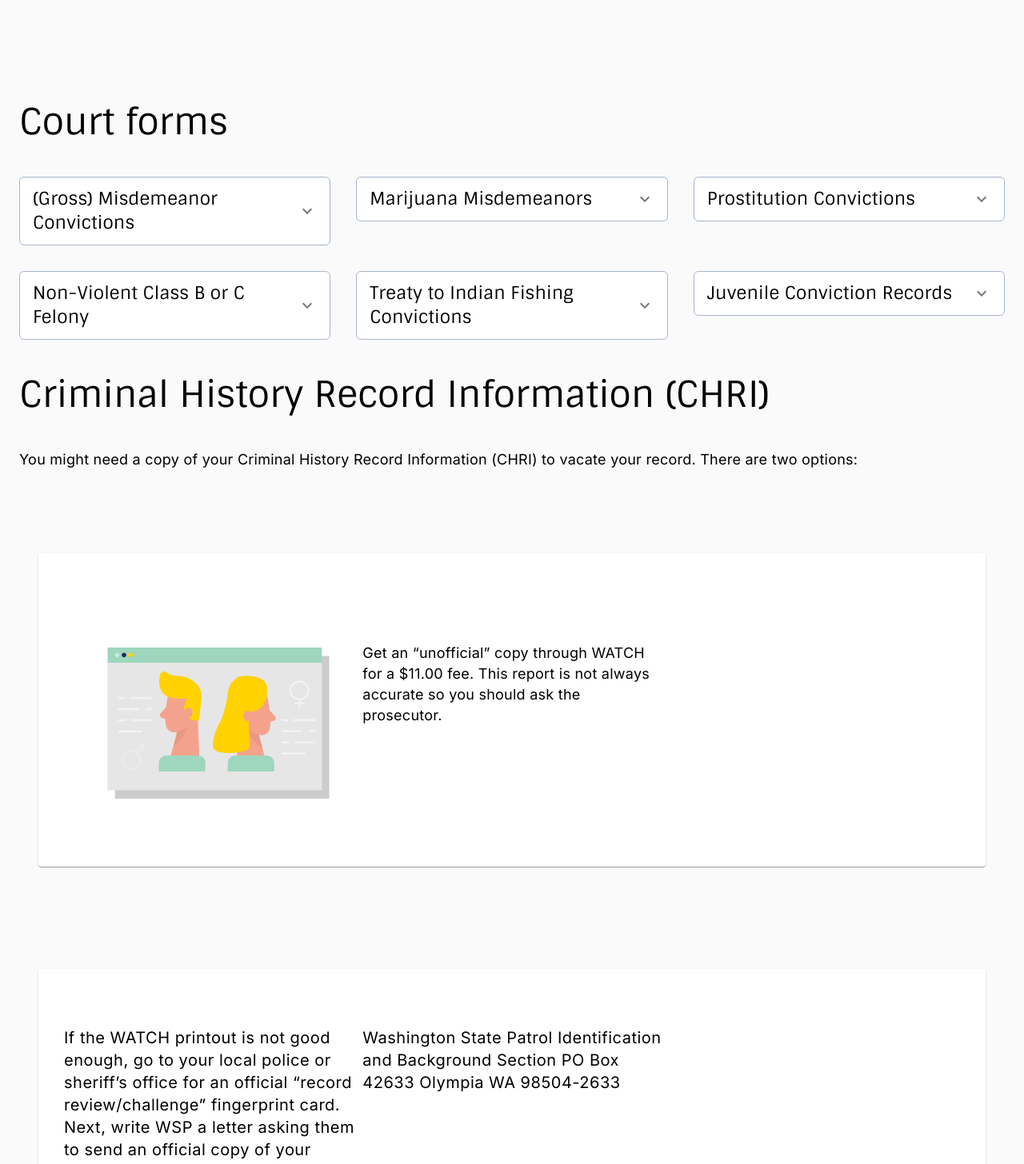
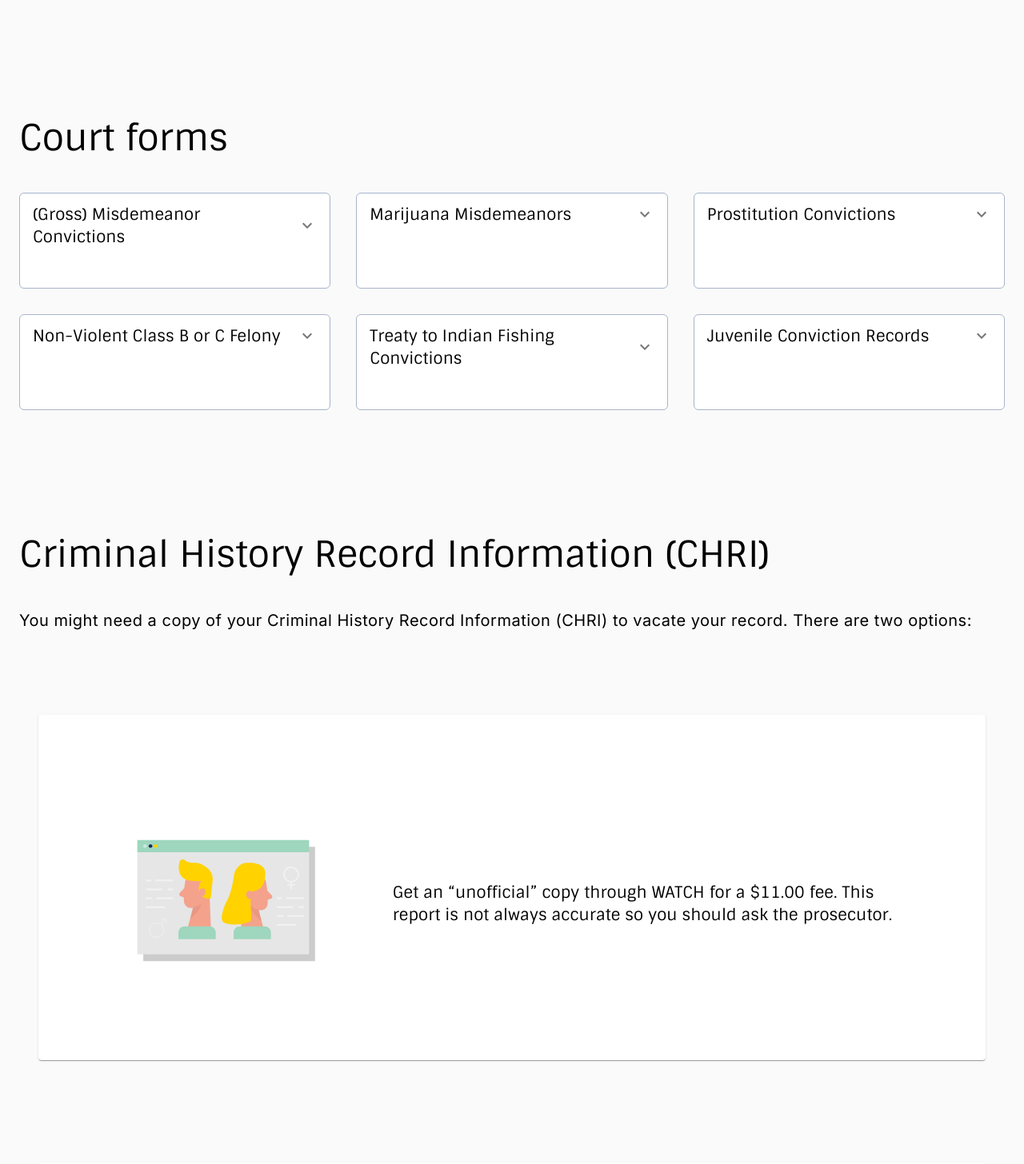
Before and after one commit to openseattle/clearviction-v1, a React (Create React App) app: page /get-started in a window 1280 px wide. Shown: the part 1330-2786 px from the top of the page at 80% size. Built offline with nearby package versions, Linux system fonts and the light colour scheme.

Commit message:
CSS updated

```diff
--- a/src/Components/DropdownCard.jsx
+++ b/src/Components/DropdownCard.jsx
@@ -17,9 +17,13 @@ function a11yProps(index) {
 const DropdownCard = ({ cardData }) => {
   return (
     <div aria-label="info-accordion">
-      <Accordion key={cardData.summary} elevation={0}>
+      <Accordion
+        key={cardData.summary}
+        elevation={0}
+        className={cardData.class}
+      >
         <AccordionSummary expandIcon={<ExpandMore />} {...a11yProps}>
-          <Typography variant="subtitle1">{cardData.summary}</Typography>
+          <Typography variant="subtitle2">{cardData.summary}</Typography>
         </AccordionSummary>
         <AccordionDetails>
           <Box display="block">{cardData.details}</Box>
--- a/src/Components/Theme.jsx
+++ b/src/Components/Theme.jsx
@@ -11,7 +11,7 @@ const Theme = createTheme({
       light: "#A7B5CC",
       main: "#4E6C99",
       dark: "#2F3554",
-      contrastText: "#ffffff",
+      contrastText: "#FAFAFA",
     },
     secondary: {
       light: "#FFEEA3",
@@ -40,7 +40,7 @@ const Theme = createTheme({
     fontFamily: bodyFontFamily,
     h2: {
       fontFamily: headingFontFamily,
-      fontWeight: "normal",
+      fontWeight: "700",
       fontSize: "56px",
       letterSpacing: "-0.5px",
       lineHeight: "72px",
@@ -80,7 +80,7 @@ const Theme = createTheme({
       letterSpacing: "0.15px",
       lineHeight: "30px",
     },
-    subtitile2: {
+    subtitle2: {
       fontFamily: headingFontFamily,
       fontWeight: "normal",
       fontSize: "20px",
--- a/src/Pages/GetStartedPage.jsx
+++ b/src/Pages/GetStartedPage.jsx
@@ -2,12 +2,13 @@ import teamBuilding from "../Assets/team_building.svg";
 import human from "../Assets/human.svg";
 import { AccountBalance, DateRange, History } from "@material-ui/icons";
 
-import { Box, Container, Grid, Typography } from "@material-ui/core";
+import { Box, Container, Grid, Typography, Paper } from "@material-ui/core";
 import { useGetStartedStyles } from "../Styles/useGetStartedStyles";
 import { RedesignButtonPrimary } from "../ui-kit/RedesignButtonPrimary";
 import ResponsiveJumpButtonGroup from "../Components/ResponsiveJumpButtonGroup";
 import ContentSection from "../Components/ContentSection";
 import DropdownCard from "../Components/DropdownCard";
+import Theme from "../Components/Theme";
 
 const GetStartedPage = () => {
   const classes = useGetStartedStyles();
@@ -15,90 +16,101 @@ const GetStartedPage = () => {
     courtForms1: {
       summary: "(Gross) Misdemeanor Convictions",
       details: (
-        <Typography className={classes.contentTextStyle}>
+        <Typography className={classes.colorfulContentTextStyle}>
           comming soon
         </Typography>
       ),
+      class: classes.dropDown,
     },
     courtForms2: {
       summary: "Marijuana Misdemeanors",
       details: (
-        <Typography className={classes.contentTextStyle}>
+        <Typography className={classes.colorfulContentTextStyle}>
           comming soon
         </Typography>
       ),
+      class: classes.dropDown,
     },
     courtForms3: {
       summary: "Prostitution Convictions",
       details: (
-        <Typography className={classes.contentTextStyle}>
+        <Typography className={classes.colorfulContentTextStyle}>
           comming soon
         </Typography>
       ),
+      class: classes.dropDown,
     },
     courtForms4: {
       summary: "Non-Violent Class B or C Felony",
       details: (
-        <Typography className={classes.contentTextStyle}>
+        <Typography className={classes.colorfulContentTextStyle}>
           comming soon
         </Typography>
       ),
+      class: classes.dropDown,
     },
     courtForms5: {
       summary: "Treaty to Indian Fishing Convictions",
       details: (
-        <Typography className={classes.contentTextStyle}>
+        <Typography className={classes.colorfulContentTextStyle}>
           comming soon
         </Typography>
       ),
+      class: classes.dropDown,
     },
     courtForms6: {
       summary: "Juvenile Conviction Records",
       details: (
-        <Typography className={classes.contentTextStyle}>
+        <Typography className={classes.colorfulContentTextStyle}>
           comming soon
         </Typography>
       ),
+      class: classes.dropDown,
     },
     legalAid1: {
       summary: "Assistance for Pro Se Patrons",
       details: (
-        <Typography className={classes.contentTextStyle}>
+        <Typography className={classes.colorfulContentTextStyle}>
           comming soon
         </Typography>
       ),
+      class: classes.dropDown,
     },
     legalAid2: {
       summary: "Assistance for Adults",
       details: (
-        <Typography className={classes.contentTextStyle}>
+        <Typography className={classes.colorfulContentTextStyle}>
           comming soon
         </Typography>
       ),
+      class: classes.dropDown,
     },
     legalAid3: {
       summary: "Assistance for Juveniles",
       details: (
-        <Typography className={classes.contentTextStyle}>
+        <Typography className={classes.colorfulContentTextStyle}>
           comming soon
         </Typography>
       ),
+      class: classes.dropDown,
     },
     financialAid1: {
       summary: "Legal Financial Obligations (LFOs)",
       details: (
-        <Typography className={classes.contentTextStyle}>
+        <Typography className={classes.colorfulContentTextStyle}>
           comming soon
         </Typography>
       ),
+      class: classes.dropDown,
     },
     financialAid2: {
       summary: "Court Fees",
       details: (
-        <Typography className={classes.contentTextStyle}>
+        <Typography className={classes.colorfulContentTextStyle}>
           comming soon
         </Typography>
       ),
+      class: classes.dropDown,
     },
   };
 
@@ -115,9 +127,8 @@ const GetStartedPage = () => {
                 className={classes.contentTextStyle}
                 variant="subtitle1"
               >
-                If you have convictions in Washington you can check your
-                eligibility to vacate your conviction for free in less than 10
-                minutes!
+                Vacate your conviction in the state of Washington by following
+                these 4 steps!
               </Typography>
               <Box paddingTop={12} className={classes.buttonBoxStyle}>
                 <RedesignButtonPrimary href={"#"}>
@@ -128,7 +139,7 @@ const GetStartedPage = () => {
             <Grid item xs={12} sm={6}>
               <img
                 src={teamBuilding}
-                className={classes.iconStyle}
+                className={classes.imageStyle}
                 alt="two people working together on a puzzle"
               ></img>
             </Grid>
@@ -163,7 +174,7 @@ const GetStartedPage = () => {
 
           <Typography
             className={classes.contentTextStyle}
-            variant="body2"
+            variant="body1"
             align="left"
           >
             Gathering documents is the first step in the process. This includes
@@ -172,7 +183,7 @@ const GetStartedPage = () => {
             Record Information (CHRI).
           </Typography>
         </Box>
-        <Box>
+        <Box className={classes.regularContainer}>
           <Typography
             className={classes.headingStyle}
             variant="h3"
@@ -181,39 +192,40 @@ const GetStartedPage = () => {
             Court forms
           </Typography>
           <Grid container spacing={4} columns={{ xs: 4 }}>
-            <Grid item xs={2} sm={4} md={4}>
+            <Grid item xs={12} sm={4}>
               <DropdownCard
+                className={classes.regularContainer}
                 cardData={dropdownCardData.courtForms1}
               ></DropdownCard>
             </Grid>
-            <Grid item xs={2} sm={4} md={4}>
+            <Grid item xs={12} sm={4}>
               <DropdownCard
                 cardData={dropdownCardData.courtForms2}
               ></DropdownCard>
             </Grid>
-            <Grid item xs={2} sm={4} md={4}>
+            <Grid item xs={12} sm={4}>
               <DropdownCard
                 cardData={dropdownCardData.courtForms3}
               ></DropdownCard>
             </Grid>
-            <Grid item xs={2} sm={4} md={4}>
+            <Grid item xs={12} sm={4}>
               <DropdownCard
                 cardData={dropdownCardData.courtForms4}
               ></DropdownCard>
             </Grid>
-            <Grid item xs={2} sm={4} md={4}>
+            <Grid item xs={12} sm={4}>
               <DropdownCard
                 cardData={dropdownCardData.courtForms5}
               ></DropdownCard>
             </Grid>
-            <Grid item xs={2} sm={4} md={4}>
+            <Grid item xs={12} sm={4}>
               <DropdownCard
                 cardData={dropdownCardData.courtForms6}
               ></DropdownCard>
             </Grid>
           </Grid>
         </Box>
-        <Box>
+        <Box className={classes.regularContainer}>
           <Typography
             className={classes.headingStyle}
             variant="h3"
@@ -223,25 +235,30 @@ const GetStartedPage = () => {
           </Typography>
           <Typography
             className={classes.contentTextStyle}
-            variant="body2"
+            variant="body1"
             align="left"
           >
             You might need a copy of your Criminal History Record Information
             (CHRI) to vacate your record. There are two options:
           </Typography>
           <ContentSection>
-            <Grid container>
-              <Grid item xs={2} sm={4} md={4}>
+            <Grid
+              container
+              spacing={8}
+              alignItems="center"
+              className={classes.paperContiainer}
+            >
+              <Grid item xs={12} sm={4}>
                 <img
                   src={human}
-                  className={classes.iconStyle}
-                  alt="two people working together on a puzzle"
+                  className={classes.imageStyle}
+                  alt="profile of two human heads"
                 ></img>
               </Grid>
-              <Grid item xs={2} sm={4} md={4}>
+              <Grid item xs={12} sm={8}>
                 <Typography
                   className={classes.contentTextStyle}
-                  variant="body2"
+                  variant="subtitle2"
                   align="left"
                 >
                   Get an “unofficial” copy through WATCH for a $11.00 fee. This
@@ -252,22 +269,39 @@ const GetStartedPage = () => {
             </Grid>
           </ContentSection>
           <ContentSection>
-            <Grid container>
-              <Grid item xs={2} sm={4} md={4}>
-                <Typography>
+            <Grid
+              container
+              spacing={8}
+              alignItems="center"
+              className={classes.paperContiainer}
+            >
+              <Grid item xs={12} sm={8}>
+                <Typography
+                  className={classes.contentTextStyle}
+                  variant="subtitle2"
+                  align="left"
+                >
                   If the WATCH printout is not good enough, go to your local
                   police or sheriff’s office for an official “record
                   review/challenge” fingerprint card.
                 </Typography>
-                <Typography>
+                <Typography
+                  className={classes.contentTextStyle}
+                  variant="subtitle2"
+                  align="left"
+                >
                   Next, write WSP a letter asking them to send an official copy
                   of your complete CHRI. Include the fingerprint card and a $12
                   money order. A copy of your CHRI will be returned to the
                   address on the fingerprint card. Send everything to:
                 </Typography>
               </Grid>
-              <Grid item xs={2} sm={4} md={4}>
-                <Typography>
+              <Grid item xs={12} sm={4}>
+                <Typography
+                  className={classes.lightContentTextStyle}
+                  variant="subtitle2"
+                  align="right"
+                >
                   Washington State Patrol Identification and Background Section
                   PO Box 42633 Olympia WA 98504-2633
                 </Typography>
@@ -293,20 +327,26 @@ const GetStartedPage = () => {
 
           <Typography
             className={classes.contentTextStyle}
-            variant="body2"
+            variant="body1"
             align="left"
           >
             Once you have your records and forms gathered, use our eligibilty
             calculator to determine whether you are eligible to vacate your
             misdemeanor conviction. It is expected to take 10-30 minutes.
           </Typography>
-          <Typography>You’ll need to know to answer our questions:</Typography>
-          <Grid container>
+          <Typography
+            className={classes.colorfulContentTextStyle}
+            variant="h5"
+            align="left"
+          >
+            You’ll need to know to answer our questions:
+          </Typography>
+          <Grid container className={classes.regularContainer} spacing={8}>
             <Grid item xs={12} sm={4}>
               <DateRange className={classes.iconStyle} />
               <Typography
                 className={classes.contentTextStyle}
-                variant="body2"
+                variant="body1"
                 align="center"
               >
                 We break down the laws into understandable language.
@@ -317,7 +357,7 @@ const GetStartedPage = () => {
 
               <Typography
                 className={classes.contentTextStyle}
-                variant="body2"
+                variant="body1"
                 align="center"
               >
                 You answer a few simple yes/no questions.
@@ -327,7 +367,7 @@ const GetStartedPage = () => {
               <AccountBalance className={classes.iconStyle} />
               <Typography
                 className={classes.contentTextStyle}
-                variant="body2"
+                variant="body1"
                 align="center"
               >
                 This helps determine your vacation eligibility.
@@ -358,7 +398,7 @@ const GetStartedPage = () => {
 
           <Typography
             className={classes.contentTextStyle}
-            variant="body2"
+            variant="body1"
             align="left"
           >
             Next, submit a request to have your conviction vacated (refer to
@@ -367,48 +407,59 @@ const GetStartedPage = () => {
             reasons.
           </Typography>
           <Typography
-            className={classes.contentTextStyle}
-            variant="body2"
+            className={classes.colorfulContentTextStyle}
+            variant="h5"
             align="left"
           >
             Your request to vacate may be denied if:
           </Typography>
-          <Grid container>
-            <Grid item xs={3}>
-              <ContentSection>
+          <Grid
+            container
+            maxWidth="lg"
+            spacing={4}
+            className={classes.regularContainer}
+          >
+            <Grid item xs={12} sm={4}>
+              <Container>
+                <Paper className={classes.cardContainer}>
                   <Typography
                     className={classes.contentTextStyle}
-                  variant="body2"
+                    variant="subtitle2"
                     align="left"
                   >
-                  The court does not believe that vacating your conviction will
-                  be in the interest of society
+                    The court does not believe that vacating your conviction
+                    will be in the interest of society
                   </Typography>
-              </ContentSection>
+                </Paper>
+              </Container>
             </Grid>
-            <Grid item xs={3}>
-              <ContentSection>
+            <Grid item xs={12} sm={4}>
+              <Container>
+                <Paper className={classes.cardContainer}>
                   <Typography
                     className={classes.contentTextStyle}
-                  variant="body2"
+                    variant="subtitle2"
                     align="left"
                   >
                     There are inaccuracies in your court records and/or the
                     application
                   </Typography>
-              </ContentSection>
+                </Paper>
+              </Container>
             </Grid>
-            <Grid item xs={3}>
-              <ContentSection>
+            <Grid item xs={12} sm={4}>
+              <Container>
+                <Paper className={classes.cardContainer}>
                   <Typography
                     className={classes.contentTextStyle}
-                  variant="body2"
+                    variant="subtitle2"
                     align="left"
                   >
                     You violated probation, have not paid off your fines or are
                     otherwise not eligible to vacate that conviction{" "}
                   </Typography>
-              </ContentSection>
+                </Paper>
+              </Container>
             </Grid>
           </Grid>
         </Box>
@@ -430,7 +481,7 @@ const GetStartedPage = () => {
 
           <Typography
             className={classes.contentTextStyle}
-            variant="body2"
+            variant="body1"
             align="left"
           >
             Last but not least, schedule a hearing with a judge! Below are
@@ -445,7 +496,11 @@ const GetStartedPage = () => {
           >
             Legal aid
           </Typography>
-          <Typography className={classes.donateBody2}>
+          <Typography
+            className={classes.contentTextStyle}
+            variant="body1"
+            align="left"
+          >
             Many pro bono services are only available after being refered by
             CLEAR, a toll-free legal hotline:
             <li>
@@ -455,18 +510,18 @@ const GetStartedPage = () => {
             <li>In King County: call 2-1-1 (weekdays 8am - 6pm)</li>
             <li>You can also apply online at CLEAR*Online</li>
           </Typography>
-          <Grid container>
-            <Grid item>
+          <Grid container spacing={4} className={classes.regularContainer}>
+            <Grid item xs={12} sm={4}>
               <DropdownCard
                 cardData={dropdownCardData.legalAid1}
               ></DropdownCard>
             </Grid>
-            <Grid item>
+            <Grid item xs={12} sm={4}>
               <DropdownCard
                 cardData={dropdownCardData.legalAid2}
               ></DropdownCard>
             </Grid>
-            <Grid item>
+            <Grid item xs={12} sm={4}>
               <DropdownCard
                 cardData={dropdownCardData.legalAid3}
               ></DropdownCard>
@@ -481,13 +536,13 @@ const GetStartedPage = () => {
           >
             Financial aid
           </Typography>
-          <Grid container>
-            <Grid item xs={2}>
+          <Grid container spacing={4} className={classes.regularContainer}>
+            <Grid item xs={12} sm={4}>
               <DropdownCard
                 cardData={dropdownCardData.financialAid1}
               ></DropdownCard>
             </Grid>
-            <Grid item xs={2}>
+            <Grid item xs={12} sm={4}>
               <DropdownCard
                 cardData={dropdownCardData.financialAid2}
               ></DropdownCard>
--- a/src/Styles/useGetStartedStyles.js
+++ b/src/Styles/useGetStartedStyles.js
@@ -19,13 +19,34 @@ export const useGetStartedStyles = makeStyles((theme) => ({
     marginTop: theme.spacing(5),
     marginBottom: theme.spacing(5),
   },
+  colorfulContentTextStyle: {
+    marginTop: theme.spacing(5),
+    marginBottom: theme.spacing(5),
+    color: theme.palette.primary.dark,
+  },
+  lightContentTextStyle: {
+    marginTop: theme.spacing(5),
+    marginBottom: theme.spacing(5),
+    color: theme.palette.primary.main,
+  },
   regularContainer: {
-    paddingTop: theme.spacing(8),
-    paddingBottom: theme.spacing(8),
+    paddingTop: theme.spacing(7),
+    paddingBottom: theme.spacing(7),
   },
-  pageContainer: {
-    borderStyle: "solid",
+  paperContiainer: {
+    padding: theme.spacing(6),
   },
+  cardContainer: {
+    padding: theme.spacing(4),
+    [theme.breakpoints.down("xs")]: {
+      padding: theme.spacing(1),
+    },
+    height: "280px",
+  },
+  dropDown: {
+    minHeight: "120px",
+  },
+
   buttonBoxStyle: {
     display: "flex",
     justifyContent: "center",
@@ -34,7 +55,11 @@ export const useGetStartedStyles = makeStyles((theme) => ({
   },
   iconStyle: {
     width: "100%",
-    fontSize: "70px",
+    fontSize: "75px",
     color: theme.palette.secondary.main,
+    margin: theme.spacing(2),
+  },
+  imageStyle: {
+    width: "100%",
   },
 }));
```
Lines whose indentation alone changed are shown as unchanged.
